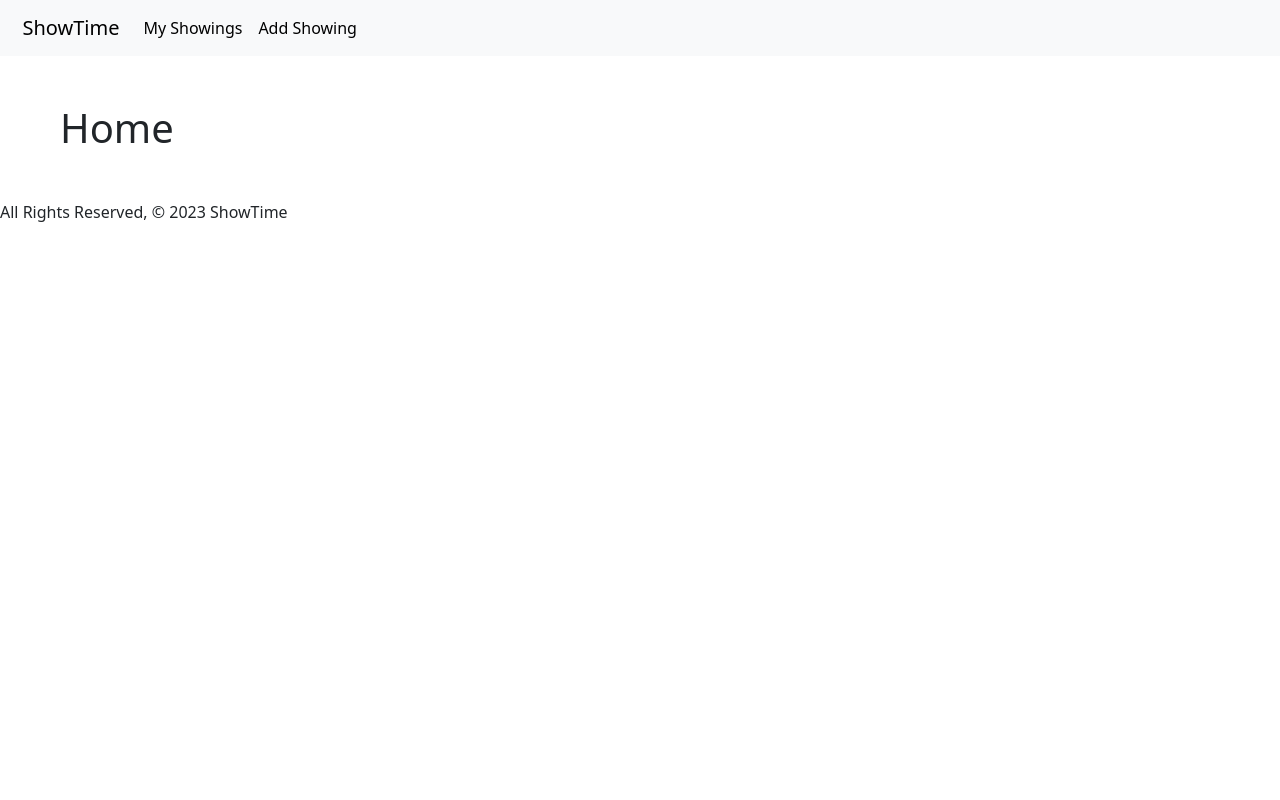
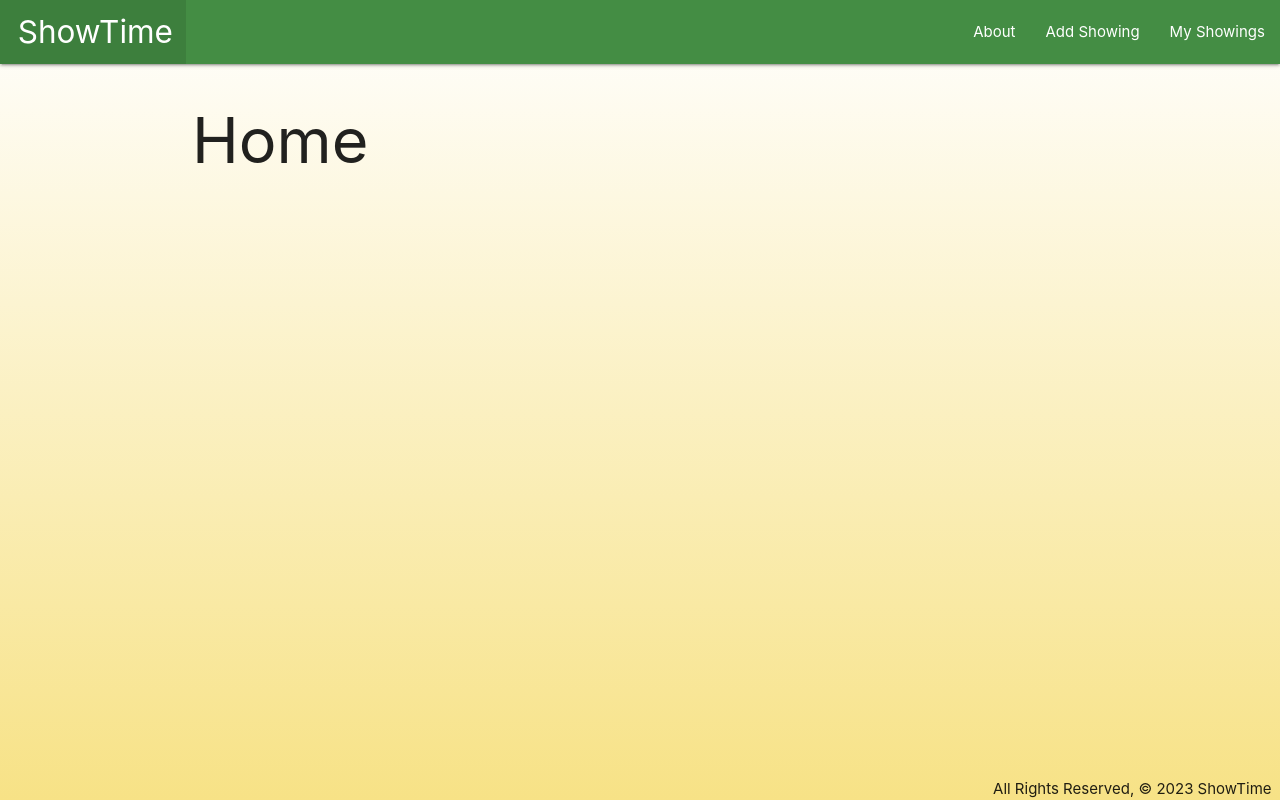
Before and after one commit to Justin-Guimond/showtime, a Django app: page / in a window 1280 px wide. Run offline with Django 4.2, Linux system fonts and the light colour scheme.

Commit message:
Commit 10 - added about page, bootstrap -> materialize

```diff
--- a/main_app/static/css/style.css
+++ b/main_app/static/css/style.css
@@ -0,0 +1,44 @@
+body {
+    display: flex;
+    min-height: 100vh;
+    flex-direction: column;
+    background: linear-gradient(to bottom, white, rgb(247, 226, 134))
+  }
+
+  main {
+    flex: 1 0 auto;
+  }
+
+  footer.page-footer {
+    padding-top: 0;
+    text-align: right;
+  }
+
+  nav, #footer, .btn, .datepicker-date-display, .datepicker-table td.is-selected {
+    background-color: rgb(68, 141, 68);
+  }
+
+  .green {
+    color: rgb(68, 141, 68);
+  }
+
+  .datepicker-cancel, .datepicker-done {
+    color: rgb(68, 141, 68);
+  }
+
+  nav .brand-logo.left {
+    padding-right: 13px;
+  }
+
+  .card .card-action a:not(.btn):not(.btn-large):not(.btn-small):not(.btn-large):not(.btn-floating) {
+    color: rgb(68, 141, 68);
+  }
+
+  img {
+    border-radius: 25px;
+  }
+
+  .img-container {
+    display: flex;
+    justify-content: center;
+  }
--- /dev/null
+++ b/main_app/templates/about.html
@@ -0,0 +1,6 @@
+{% extends 'base.html' %}
+
+{% block content %}
+    <h1>About</h1>
+
+{% endblock %}
--- a/main_app/templates/base.html
+++ b/main_app/templates/base.html
@@ -7,28 +7,28 @@
     <meta name="viewport" content="width=device-width, initial-scale=1.0">
     <meta http-equiv="X-UA-Compatible" content="ie=edge">
     <title>ShowTime</title>
-    <link href="https://cdn.jsdelivr.net/npm/bootstrap@5.3.0/dist/css/bootstrap.min.css" rel="stylesheet" integrity="sha384-9ndCyUaIbzAi2FUVXJi0CjmCapSmO7SnpJef0486qhLnuZ2cdeRhO02iuK6FUUVM" crossorigin="anonymous">
+    <link rel="stylesheet" href="https://cdnjs.cloudflare.com/ajax/libs/materialize/1.0.0/css/materialize.min.css">
     <link rel="stylesheet" href="{% static 'css/style.css' %}">
-    <script src="https://cdn.jsdelivr.net/npm/bootstrap@5.3.0/dist/js/bootstrap.bundle.min.js" integrity="sha384-geWF76RCwLtnZ8qwWowPQNguL3RmwHVBC9FhGdlKrxdiJJigb/j/68SIy3Te4Bkz" crossorigin="anonymous"></script>
+    <script src="https://cdnjs.cloudflare.com/ajax/libs/materialize/1.0.0/js/materialize.min.js"></script>
 </head>
 <body>
-    <header>
-        <nav class="navbar navbar-expand-lg bg-body-tertiary">
-            <div class="container-fluid">
-                <a class="navbar-brand" href="{% url 'home' %}" class="left brand-logo">&nbsp;&nbsp;ShowTime</a>
-                <div class="collapse navbar-collapse" id="navbarSupportedContent">
-                    <ul class="navbar-nav me-auto mb-2 mb-lg-0">
-                      <li class="nav-item">
-                        <a class="nav-link active" aria-current="page" href="{% url 'index' %}">My Showings</a>
-                      </li>
-                      <li class="nav-item">
-                        <a class="nav-link active" aria-current="page" href="{% url 'showings_create' %}">Add Showing</a>
-                      </li>
+    <header class="navbar-fixed">
+      <nav>
+        <div class="nav-wrapper">
+          <ul>
+            <li><a href="{% url 'home' %}" class="left brand-logo">&nbsp;&nbsp;ShowTime</a></li>
+          </ul>
+          <ul class="right">
+            <li><a href="{% url 'about' %}">About</a></li>
+              <li><a href="{% url 'showings_create' %}">Add Showing</a></li>
+              <li><a href="{% url 'index' %}">My Showings</a></li>
 
-            </div>
-          </nav>
+
+          </ul>
+        </div>
+      </nav>
     </header>
-    <main class="container m-5">
+    <main class="container">
         {% block content %}
         {% endblock %}
     </main>
--- a/main_app/urls.py
+++ b/main_app/urls.py
@@ -3,6 +3,7 @@ from . import views
 
 urlpatterns = [
     path('', views.home, name='home'),
+    path('about/', views.about, name='about'),
     path('showings/', views.showings_index, name='index'),
     path('showings/<int:showing_id>/', views.showings_detail, name='detail'),
     path('showings/create/', views.ShowingCreate.as_view(), name='showings_create'),
--- a/main_app/views.py
+++ b/main_app/views.py
@@ -7,6 +7,9 @@ from .models import Showing
 # Create your views here.
 def home(request):
     return render(request, 'home.html')
+
+def about(request):
+    return render(request, 'about.html')
 
 def showings_index(request):
     showings = Showing.objects.all()
```
